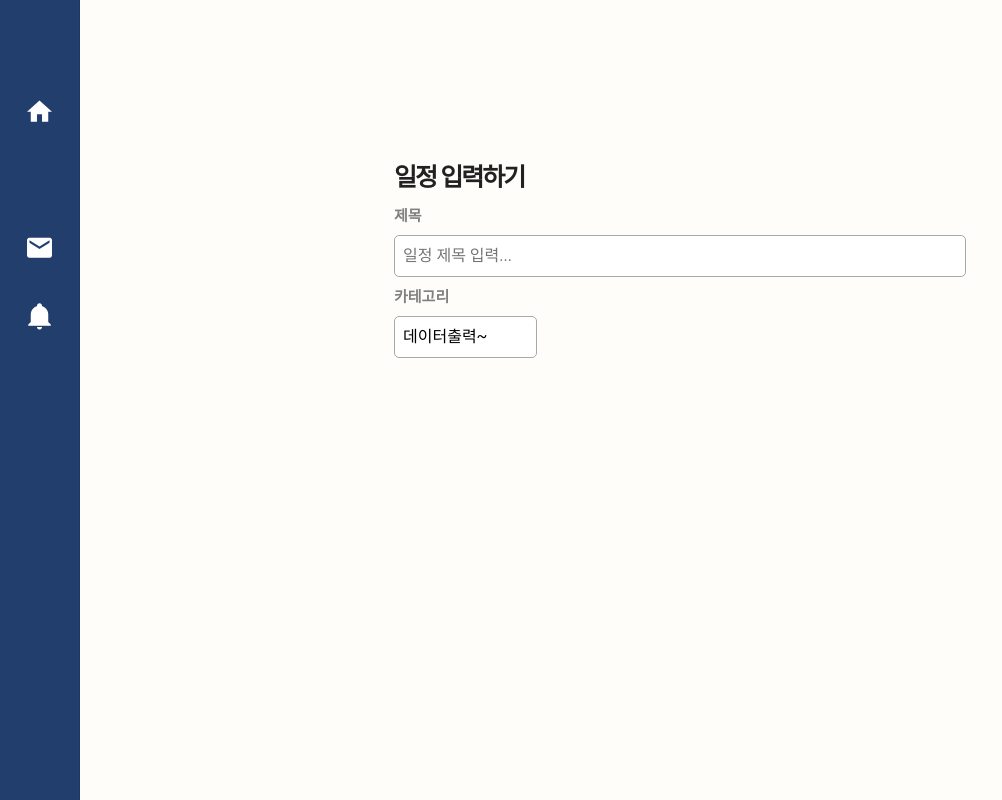
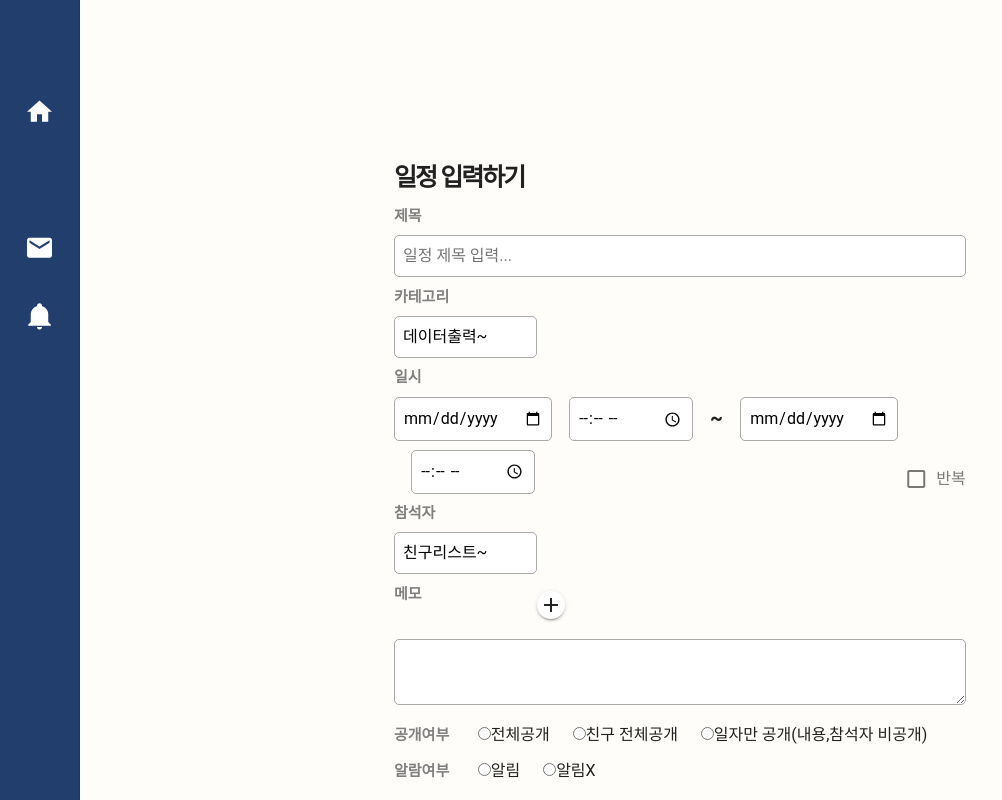
Before and after one commit to yun-setenforce/Calejoin_FE, a Vue app: page /PlanWrite in a window 1280 px wide. Shown: the whole page, without its empty margins (0-1002 px from the left). Built offline with nearby package versions, Linux system fonts and the light colour scheme; some icons are missing; a web font is replaced by a local one.

Commit message:
23/11/14

```diff
--- a/src/components/PlanWrite.vue
+++ b/src/components/PlanWrite.vue
@@ -1,4 +1,70 @@
 <script setup>
+
+import {ref, watch} from "vue";
+
+const showDatePicker = ref(false);
+const isChecked = ref(false);
+const modalOpen = ref(false);
+const repeatData = ref({
+  repeatCycle: "",
+  monday: false,
+  tuesday: false,
+  wednesday: false,
+  thursday: false,
+  friday: false,
+  saturday: false,
+  sunday: false,
+  insertData: {
+    monday: 0,
+    tuesday: 0,
+    wednesday: 0,
+    thursday: 0,
+    friday: 0,
+    saturday: 0,
+    sunday: 0,
+  },
+  repeatMonth: 1,
+  End: false,
+});
+const handleSubmit = () => {
+  // 폼 제출 처리 로직
+  console.log("폼 데이터:", repeatData.value);
+  // repeatData.value를 활용하여 데이터를 저장하거나 다른 로직을 수행할 수 있습니다.
+
+};
+const handleWeekdayCheckboxChange = (day) => {
+  // 체크박스가 변경될 때 호출되는 메서드
+  // 선택된 요일을 1로 설정, 선택 해제되면 0으로 설정
+  repeatData.value["insertData"][day] = !repeatData.value[day] ? 0 : 1;
+};
+
+
+watch(isChecked, (value) => {
+  if (value) {
+    openModal(); // 체크박스가 체크되면 모달 열기
+  } else {
+    closeModal(); // 체크박스가 해제되면 모달 닫기
+  }
+});
+
+// 모달 열기
+const openModal = () => {
+  modalOpen.value = true;
+};
+
+// 모달 닫기
+const closeModal = () => {
+  modalOpen.value = false;
+};
+
+const daySelect = () => {
+  showDatePicker.value = true;
+};
+const dayNone = () => {
+  showDatePicker.value = false;
+};
+
+
 
 </script>
 
@@ -7,7 +73,7 @@
     <v-container style="background: #fffdfa">
       <v-row justify="center">
         <v-col cols="12" sm="8" md="6">
-          <p style="margin-top: 25%; font-size: 25px; font-family: '맑은 고딕'; font-weight: bold; letter-spacing: -2px; "  >일정 입력하기</p>
+          <p style="margin-top: 25%; font-size: 25px;  font-weight: bold; letter-spacing: -2px;"  >일정 입력하기</p>
           <p class="smallTitle">제목</p>
           <input type="text" style="background: white; margin-top: 1.3%; border: solid 1px darkgrey ; width: 100%; border-radius: 5px; padding: 8px; " placeholder="일정 제목 입력...">
           <p class="smallTitle" >카테고리</p>
@@ -15,7 +81,98 @@
             <option>데이터출력~</option>
             <option>데이터출력~</option>
           </select>
-
+          <p class="smallTitle">일시</p>
+          <div>
+            <input class="inputStyle" type="date" name="start"/>
+            <input class="inputStyle" type="time" name="start"/>
+            <span style="font-weight: bold; font-size: 20px">~</span>
+            <input class="inputLeftStyle" type="date" name="end"/>
+            <input class="inputLeftStyle" type="time" name="end"/>
+            <v-checkbox style="float: right; margin-top: 10px" v-model="isChecked" label="반복"></v-checkbox>
+            <v-dialog v-model="modalOpen" max-width="350px">
+              <v-card>
+                <form @:submit.prevent="handleSubmit">
+                <v-card-title style="border-bottom: solid 1px grey;  font-weight: bold; " >반복일정 설정</v-card-title>
+                <v-card-text>
+                  <form>
+                  <div>
+                    <span style="font-size: 13px; font-weight: bold">반복주기</span>
+                    <select  type="text" style="background: white; color:grey;  margin-left: 5%; margin-top: 1.3%; border: solid 1px darkgrey ; width: 60%; border-radius: 5px; padding: 8px;" v-model="repeatData.repeatCycle">
+                      <option value="W">매주</option>
+                      <option value="M">매달</option>
+                      <option value="Y">매년</option>
+                    </select>
+                  </div>
+                  <div>
+                    <span style="font-size: 13px; font-weight: bold;">반복요일</span>
+                    <input type="checkbox" style="margin-left: 15px; margin-top: 15px" id="monday" v-model="repeatData.monday" @change="handleWeekdayCheckboxChange('monday')" />
+                    <label for="monday">월</label>
+                    <input type="checkbox" style="margin-left: 15px;" id="tuesday" v-model="repeatData.tuesday" @change="handleWeekdayCheckboxChange('tuesday')"  />
+                    <label for="tuesday">화</label>
+                    <input type="checkbox" style="margin-left: 15px;" id="wednesday" v-model="repeatData.wednesday" @change="handleWeekdayCheckboxChange('wednesday')" />
+                    <label for="wednesday">수</label>
+                    <input type="checkbox" style="margin-left: 15px;" id="thursday" v-model="repeatData.thursday" @change="handleWeekdayCheckboxChange('thursday')" />
+                    <label for="thursday">목</label>
+                    <input type="checkbox" style="margin-left: 15px;" id="friday" v-model="repeatData.friday" @change="handleWeekdayCheckboxChange('friday')" />
+                    <label for="friday">금</label>
+                    <input type="checkbox" style="margin-left: 69px;" id="saturday" v-model="repeatData.saturday" @change="handleWeekdayCheckboxChange('saturday')" />
+                    <label for="saturday">토</label>
+                    <input type="checkbox" style="margin-left: 15px;" id="sunday" v-model="repeatData.sunday" @change="handleWeekdayCheckboxChange('sunday')" />
+                    <label for="sunday">일</label>
+                  </div>
+                  <div>
+                    <span style="font-size: 13px; font-weight: bold">반복날짜</span>
+                    <input  type="number" id="day" style="background: white; color:grey;  margin-left: 5%; margin-top: 1.3%; border: solid 1px darkgrey ; width: 60%; border-radius: 5px; padding: 5px;" v-model="repeatData.repeatMonth" />
+                    <label for="day" style="margin-left: 5px">일</label>
+                  </div>
+                  <div style="margin-top: 10px">
+                    <span style="font-size: 13px; font-weight: bold">종료일자</span>
+                    <input @click="daySelect" type="radio" id="daySelect" name="group1" style="margin-left: 15px" />
+                    <label for="daySelect">날짜지정</label>
+                    <input @click="dayNone"  type="radio" id="none" name="group1" style="margin-left: 15px" value="null" v-model="repeatData.End" />
+                    <label for="none">없음</label>
+                    <input v-if="showDatePicker" style="margin-top: 1.5%; margin-left: 70px; background: white; border: solid 1px darkgrey; border-radius: 5px; padding: 8px;" type="date" name="repeatStart" v-model="repeatData.End" />
+                  </div>
+                  </form>
+                </v-card-text>
+                <v-card-actions>
+                  <v-btn @click="closeModal">취소하기</v-btn>
+                  <input type="submit" style="margin-left: 190px" value="추가하기">
+                </v-card-actions>
+                </form>
+              </v-card>
+            </v-dialog>
+            <p class="smallTitle">참석자</p>
+            <div>
+              <select type="text" style="background: white; margin-top: 1.3%; border: solid 1px darkgrey ; width: 25%; border-radius: 5px; padding: 8px;">
+                <option>친구리스트~</option>
+                <option>친구리스트~</option>
+              </select>
+                <v-col style="float: right; margin-right: 68%; margin-top: 5px" cols="auto">
+                  <v-btn class="plusFri" density="compact" icon="mdi-plus"></v-btn>
+                </v-col>
+            </div>
+            <div>
+              <p class="smallTitle">메모</p>
+              <textarea style="background: white; margin-top: 1.3%; border: solid 1px darkgrey ; width: 100%; border-radius: 5px; padding: 8px;"></textarea>
+            </div>
+            <div style="margin-top: 2%">
+              <span class="smallTitleMargin">공개여부</span>
+              <input type="radio" id="All" name="group2"/>
+              <label for="All" style="margin-right: 4%;">전체공개</label>
+              <input type="radio" id="FrAll" name="group2"/>
+              <label for="FrAll" style="margin-right: 4%;" >친구 전체공개</label>
+              <input type="radio" id="onlyDay" name="group2"/>
+              <label for="onlyDay">일자만 공개(내용,참석자 비공개)</label>
+            </div>
+            <div style="margin-top: 2%">
+              <span class="smallTitleMargin">알람여부</span>
+              <input type="radio" id="BallOn" name="group3"/>
+              <label for="BallOn" style="margin-right: 4%;">알림</label>
+              <input type="radio" id="BallOff" name="group3"/>
+              <label for="BallOff" style="margin-right: 4%;" >알림X</label>
+            </div>
+          </div>
         </v-col>
       </v-row>
     </v-container>
@@ -30,4 +187,27 @@
   font-weight: bold;
 
 }
+.smallTitleMargin {
+  margin-right: 5%;
+  font-size: 15px;
+  color: grey;
+  font-weight: bold;
+
+}
+.inputStyle {
+  margin-right: 3%;
+  margin-top: 1.5%;
+  background: white;
+  border: solid 1px darkgrey;
+  border-radius: 5px;
+  padding: 8px;
+}
+.inputLeftStyle {
+  margin-left:  3%;
+  margin-top: 1.5%;
+  background: white;
+  border: solid 1px darkgrey;
+  border-radius: 5px;
+  padding: 8px;
+}
 </style>
--- a/src/components/Profile.vue
+++ b/src/components/Profile.vue
@@ -98,7 +98,7 @@ const toggleCard2 = () => {
       :path="mdiPencilPlusPath"
       style="color: grey"
     ></svg-icon>
-    <router-link to="/newplan">새 일정 추가</router-link>&nbsp;
+    <router-link to="/PlanWrite">새 일정 추가</router-link>&nbsp;
   </div>
 </template>
 
```
